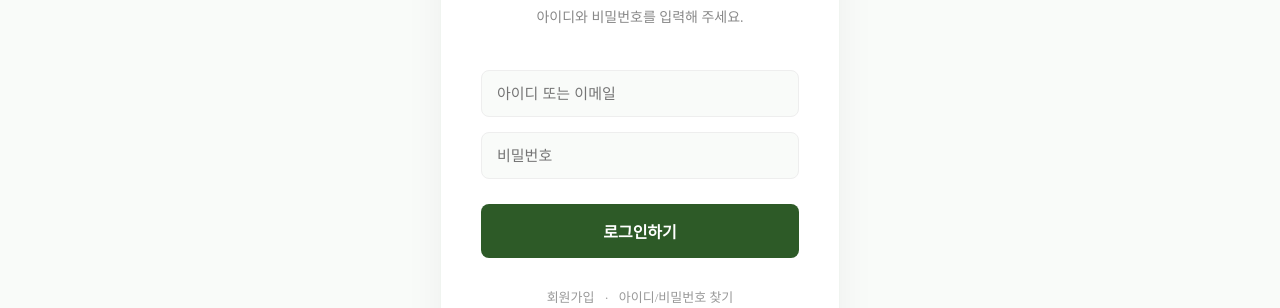
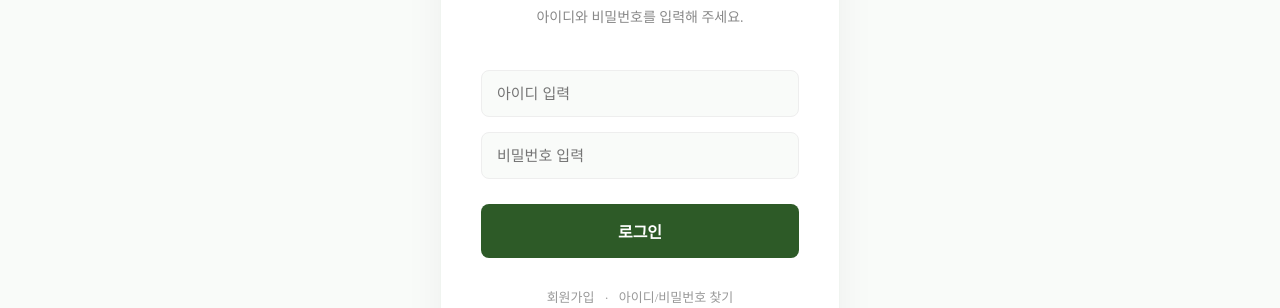
Before and after one commit to jeongjunho98/bookforest, a Next.js app: page /login in a window 1280 px wide. Shown: the part 277-585 px from the top of the page. Built offline with nearby package versions, Linux system fonts and the light colour scheme.

Commit message:
fix: unify login guide to ID only and streamline login UI

```diff
--- a/src/app/login/page.tsx
+++ b/src/app/login/page.tsx
@@ -12,25 +12,25 @@ export default function LoginPage() {
   const handleLogin = (e: React.FormEvent) => {
     e.preventDefault();
 
-    // 관리자 및 일반 계정 로그인 통합 로직
+    // 관리자 계정 체크
     if (userId === 'bookforestadmin' && password === 'bookforest2026') {
       localStorage.setItem('userRole', '관리자');
       localStorage.setItem('userName', '최고관리자');
       alert('관리자 센터에 접속합니다.');
       router.push('/admin');
     } else if (userId && password) {
-      // 일반 회원 시뮬레이션
+      // 일반 회원 로그인 (Mock)
       localStorage.setItem('userRole', '회원');
       localStorage.setItem('userName', userId);
-      alert(`${userId}님, 환영합니다!`);
+      alert(`${userId}님, 반갑습니다! 책갈피 숲에 오신 것을 환영합니다.`);
       router.push('/');
     } else {
-      alert('아이디와 비밀번호를 모두 입력해주세요.');
+      alert('아이디와 비밀번호를 입력해주세요.');
     }
   };
 
   const handleSocialLogin = (provider: string) => {
-    alert(`${provider} 로그인을 시작합니다. (현재는 아이디 로그인 방식을 권장합니다.)`);
+    alert(`${provider} 간편 로그인을 시작합니다.`);
   };
 
   return (
@@ -43,11 +43,12 @@ export default function LoginPage() {
           <h1>로그인</h1>
           <p className={styles.subtitle}>아이디와 비밀번호를 입력해 주세요.</p>
 
+          {/* 1. 아이디/비밀번호 로그인 */}
           <form className={styles.emailForm} onSubmit={handleLogin}>
             <div className={styles.inputWrapper}>
               <input
                 type="text"
-                placeholder="아이디 또는 이메일"
+                placeholder="아이디 입력"
                 className={styles.input}
                 value={userId}
                 onChange={(e) => setUserId(e.target.value)}
@@ -58,7 +59,7 @@ export default function LoginPage() {
             <div className={styles.inputWrapper}>
               <input
                 type="password"
-                placeholder="비밀번호"
+                placeholder="비밀번호 입력"
                 className={styles.input}
                 value={password}
                 onChange={(e) => setPassword(e.target.value)}
@@ -66,7 +67,7 @@ export default function LoginPage() {
                 autoComplete="current-password"
               />
             </div>
-            <button type="submit" className={styles.submitBtn}>로그인하기</button>
+            <button type="submit" className={styles.submitBtn}>로그인</button>
           </form>
 
           <div className={styles.footerLinks}>
@@ -79,11 +80,12 @@ export default function LoginPage() {
             <span>간편 로그인</span>
           </div>
 
+          {/* 2. 간편 로그인 (소셜) */}
           <div className={styles.socialGroup}>
-            <button className={`${styles.socialBtn} ${styles.kakao}`} onClick={() => handleSocialLogin('kakao')}>
+            <button className={`${styles.socialBtn} ${styles.kakao}`} onClick={() => handleSocialLogin('카카오')}>
               <span className={styles.icon}>🟡</span> 카카오 로그인
             </button>
-            <button className={`${styles.socialBtn} ${styles.naver}`} onClick={() => handleSocialLogin('naver')}>
+            <button className={`${styles.socialBtn} ${styles.naver}`} onClick={() => handleSocialLogin('네이버')}>
               <span className={styles.icon}>🟢</span> 네이버 로그인
             </button>
           </div>
```
